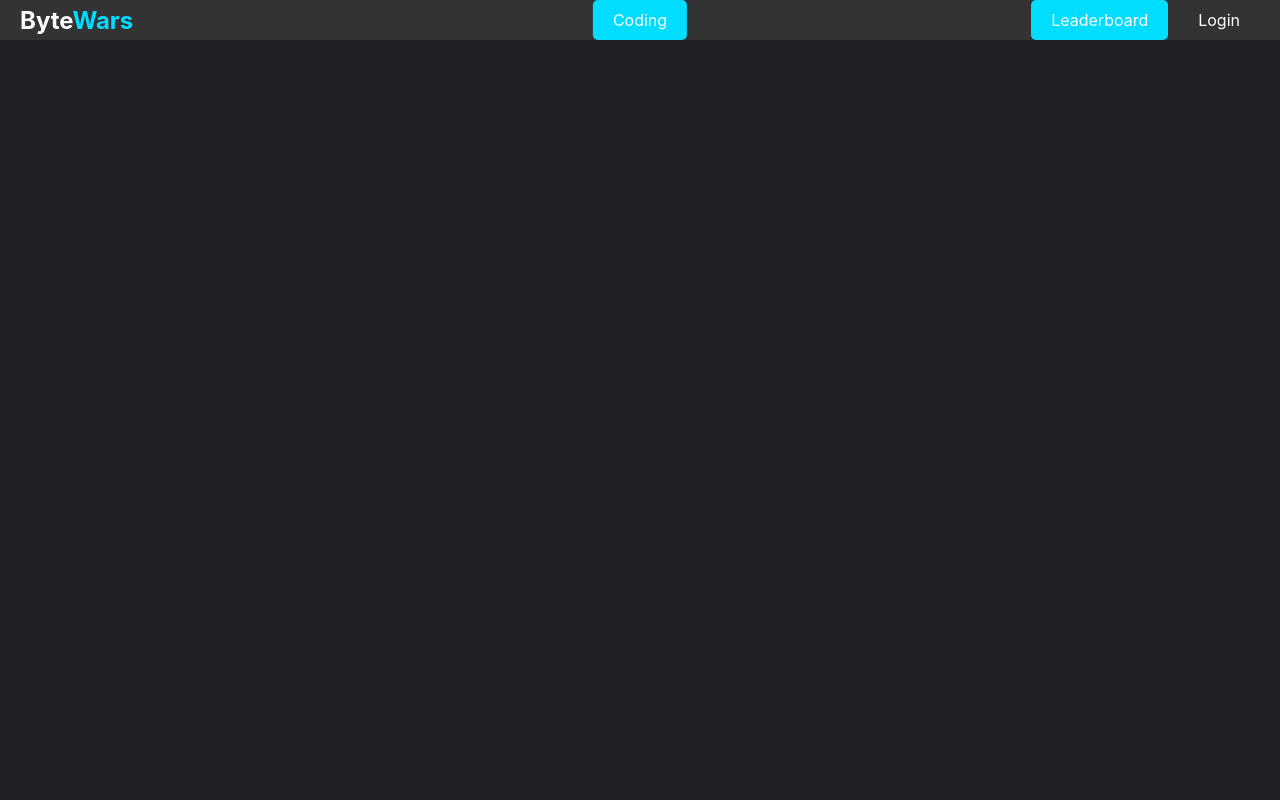
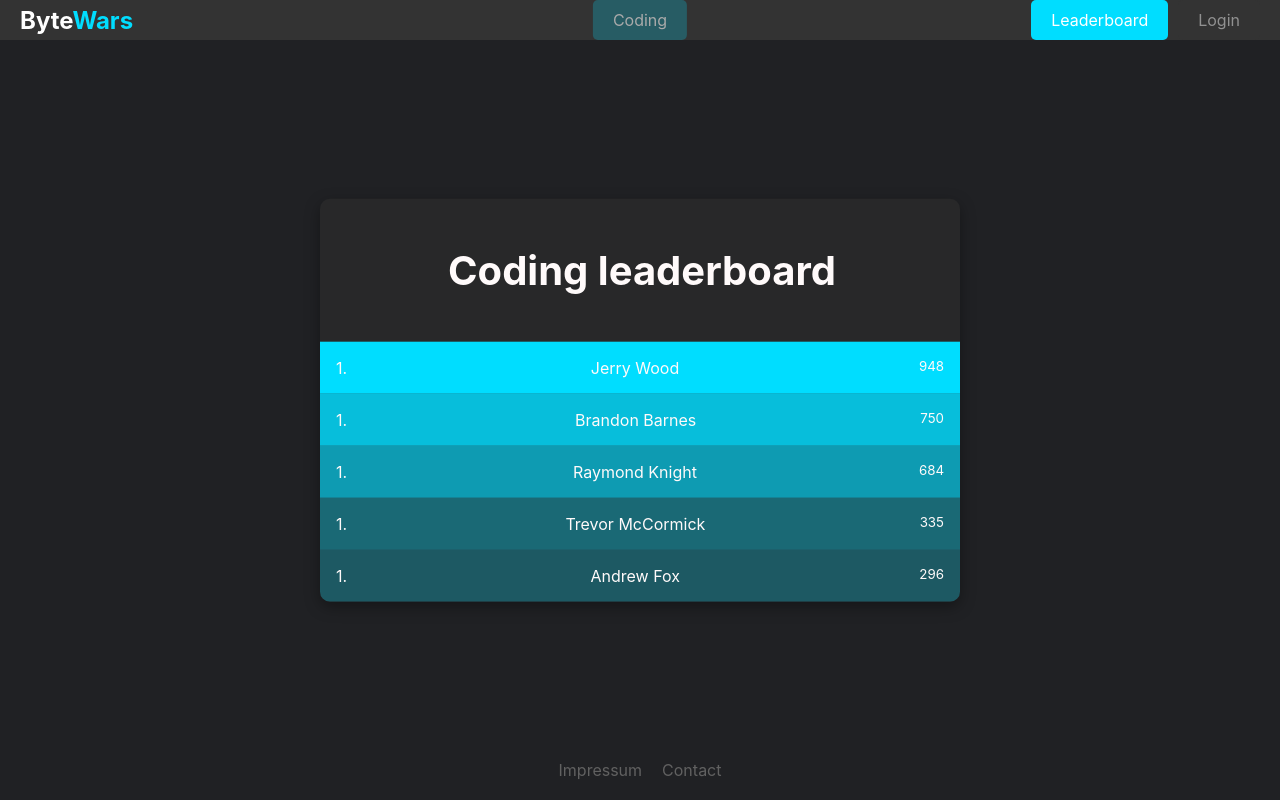
Before and after one commit to vw-wob-it-edu/ByteWars, a React (Create React App) app in the folder bytewars-master/: page /leaderboard in a window 1280 px wide. Built offline with nearby package versions, Linux system fonts and the light colour scheme; no server answers.

Commit message:
Leaderboard and design changes
Multiple small changes and the implementation of the leaderboard

```diff
--- a/bytewars-master/src/App.css
+++ b/bytewars-master/src/App.css
@@ -14,3 +14,20 @@ body {
   color: #ffffff;
   overflow: hidden;
 }
+
+.footer-links {
+  position: fixed;
+  bottom: 20px;
+  left: 50%;
+  transform: translateX(-50%);
+}
+
+.footer-links a {
+  margin: 0 10px;
+  color: rgb(97, 97, 97); /* Set the default text color to white */
+  text-decoration: none; /* Remove the underline */
+}
+
+.footer-links a:hover {
+  color: rgb(227, 227, 227); /* Change the text color to blue on hover */
+}
--- a/bytewars-master/src/App.js
+++ b/bytewars-master/src/App.js
@@ -1,4 +1,5 @@
 import React,{useEffect, useState} from 'react';
+import { Link } from 'react-router-dom';
 import './App.css';
 import Navbar from './components/Navbar/Navbar';
 import { BrowserRouter as Router, Routes, Route } from 'react-router-dom';
@@ -7,6 +8,8 @@ import Home from './components/views/Home/Home';
 import AuthPage from './components/views/LoginPage/login';
 import SignUp from './components/views/LoginPage/signUp';
 import ChooseCodingMode from './components/views/Coding/coding';
+import LeaderboardPage from './components/views/LeaderboardPage/LeaderboardPage';
+
 function App() {
   const [backendData, setBackendData] = useState([{}])
 
@@ -33,11 +36,15 @@ function App() {
               <Route path="/auth" element={<AuthPage />} />
               <Route path="/sign-up" element={<SignUp/>}/>
               <Route path="/coding" element={<ChooseCodingMode/>}/>
-            {}
+              <Route path="/leaderboard" element={<LeaderboardPage/>}/>
             </Routes>
+            <div className="footer-links">
+              <Link to="/coding" className="impressum-button">Impressum</Link>
+              <Link to="/coding" className="contact-button">Contact</Link>
+            </div>
         </Router>
-        {}
       </div>
+
 
   );
 }
--- /dev/null
+++ b/bytewars-master/src/components/Leaderboard/leaderboard.css
@@ -0,0 +1,61 @@
+.container {
+    width:50%; /* Increased width */
+    height: auto;
+    border-radius: 10px;
+    background-color: #2c2c2cab;
+    box-shadow: rgba(0, 0, 0, 0.35) 0px 5px 15px;
+    position: absolute;
+    top: 50%;
+    left: 50%;
+    transform: translate(-50%, -50%);
+    z-index: 1;
+    overflow: hidden;
+}
+
+.leaderboard .head {
+	padding: 20px 16px;
+	color: snow;
+	font-size: 20px;
+	text-align: center;
+}
+.leaderboard .head h1 {
+	display: inline-block;
+	margin-left: 4px;
+}
+
+.leaderboard .body {
+	color: snow;
+	font-size: 16px;
+}
+.leaderboard ol {
+	counter-reset: number;
+}
+.leaderboard li {
+	padding: 16px;
+	display: flex;
+}
+.leaderboard li mark {
+	flex-grow: 1;
+	color: snow;
+	background-color: transparent;
+}
+.leaderboard li:before {
+	counter-increment: number; /* 遞增計數器 */
+	content: counter(number) "."; /* 顯示計數器 */
+	margin-right: 4px;
+}
+.leaderboard li:nth-child(1) {
+	background: #00ddff;
+}
+.leaderboard li:nth-child(2) {
+	background: #00ddffd4;
+}
+.leaderboard li:nth-child(3) {
+	background: #00ddffa3;
+}
+.leaderboard li:nth-child(4) {
+	background: #00ddff5b;
+}
+.leaderboard li:nth-child(5) {
+	background: #00ddff45;
+}
--- /dev/null
+++ b/bytewars-master/src/components/Leaderboard/leaderboard.js
@@ -0,0 +1,50 @@
+import React from 'react';
+import './leaderboard.css';
+
+function Leaderboard() {
+    const users = [
+      { name: 'John', points: 100 },
+      { name: 'Alice', points: 90 },
+      { name: 'Bob', points: 80 },
+      { name: 'Eve', points: 70 },
+    ];
+
+    return (
+        <div class="container">
+		<div class="leaderboard">
+			<div class="head">
+				<i class="fas fa-crown"></i>
+				<h1>
+                    Coding leaderboard
+                </h1>
+			</div>
+			<div class="body">
+
+					<li>
+						<mark>Jerry Wood</mark>
+						<small>948</small>
+					</li>
+					<li>
+						<mark>Brandon Barnes</mark>
+						<small>750</small>
+					</li>
+					<li>
+						<mark>Raymond Knight</mark>
+						<small>684</small>
+					</li>
+					<li>
+						<mark>Trevor McCormick</mark>
+						<small>335</small>
+					</li>
+					<li>
+						<mark>Andrew Fox</mark>
+						<small>296</small>
+					</li>
+
+			</div>
+		</div>
+	</div>
+    );
+  }
+
+  export default Leaderboard;
--- a/bytewars-master/src/components/Navbar/Navbar.css
+++ b/bytewars-master/src/components/Navbar/Navbar.css
@@ -30,10 +30,16 @@
 
 .coding-button {
   text-decoration: none;
-  background-color: #00ddff;
-  color: #fff;
+  background-color: #00ddff3d;
+  color: #aaaaaa;
   padding: 10px 20px;
   border-radius: 5px;
+}
+
+.coding-button.active,
+.coding-button:hover {
+  background-color: #00ddff;
+  color: #ffffff;
 }
 
 .navbar-right {
@@ -42,7 +48,7 @@
 }
 .right-button {
   text-decoration: none;
-  color: #fff;
+  color: #919191;
   background-color: #333; /* Initial gray color */
   padding: 10px 20px;
   margin-left: 10px;
@@ -53,4 +59,5 @@
 .right-button.active,
 .right-button:hover {
   background-color: #00ddff;
+  color: #ffffff;
 }
--- a/bytewars-master/src/components/Navbar/Navbar.js
+++ b/bytewars-master/src/components/Navbar/Navbar.js
@@ -12,7 +12,7 @@ function Navbar() {
       </Link>
 
       <div className="navbar-center">
-        <Link to="/coding" className="coding-button">Coding</Link>
+        <Link to="/coding" className={`coding-button ${location.pathname === '/coding' || location.pathname === '/practice'? 'active' : ''}`}>Coding</Link>
       </div>
 
       <div className="navbar-right">
--- /dev/null
+++ b/bytewars-master/src/components/views/LeaderboardPage/LeaderboardPage.js
@@ -0,0 +1,12 @@
+import React from 'react';
+import './LeaderboardPage.css';
+import Leaderboard from '../../Leaderboard/leaderboard';
+
+
+function Home() {
+    return (
+          <Leaderboard />
+    );
+  }
+
+export default Home;
```
Also changed, not shown: bytewars-master/src/components/views/LeaderboardPage/LeaderboardPage.css (added). Lines whose indentation alone changed are shown as unchanged.
